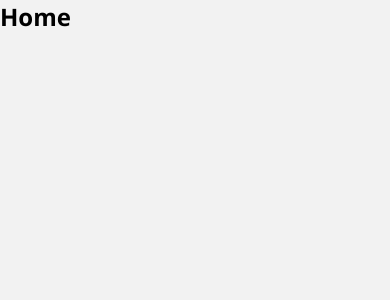
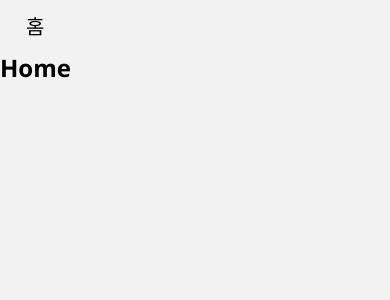
Before and after one commit to kimjjunho/DeveloperCompetencyTest, a React Native app in the folder app2/: screen /Home in a window 390 px wide. Shown: the top 300 px of the page. Built offline with nearby package versions, Linux system fonts and the light colour scheme.

Commit message:
custom header

```diff
--- /dev/null
+++ b/app2/design-system/component/Header.js
@@ -0,0 +1,14 @@
+import React from 'react';
+import { SafeAreaView, Text } from 'react-native';
+import Typography from '../Typography';
+import Color from '../Colors';
+
+function GHeader({ title }) {
+  return (
+    <SafeAreaView>
+      <Text style={[Typography.title2, {marginLeft:26}, {paddingVertical: 11}]}>{title}</Text>
+    </SafeAreaView>
+  );
+};
+
+export default GHeader;
--- a/app2/feature/Home.js
+++ b/app2/feature/Home.js
@@ -1,11 +1,13 @@
 import React from "react";
-import { Text, SafeAreaView } from "react-native";
+import { Text, SafeAreaView, View } from "react-native";
 import Typography from "../design-system/Typography";
+import GHeader from "../design-system/component/Header";
 
 export default function Home({ navigation }) {
   return(
-    <SafeAreaView>
+    <View>
+      <GHeader title={"홈"}/>
       <Text style={[Typography.title1]}>Home</Text>
-    </SafeAreaView>
+    </View>
   );
 }
```
